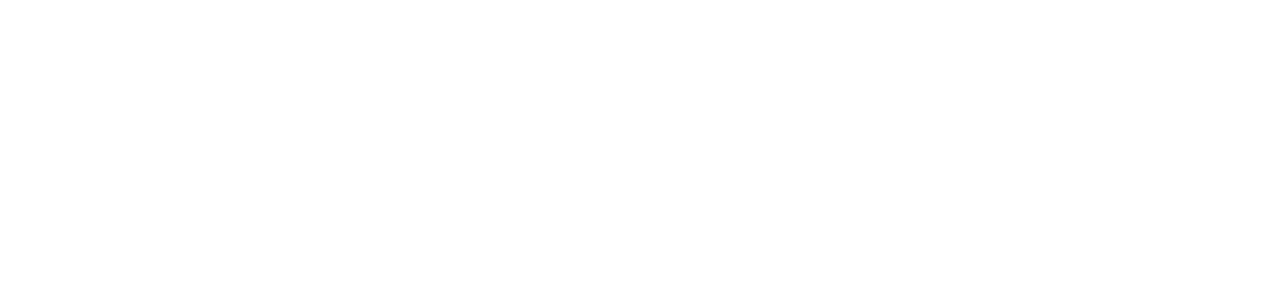
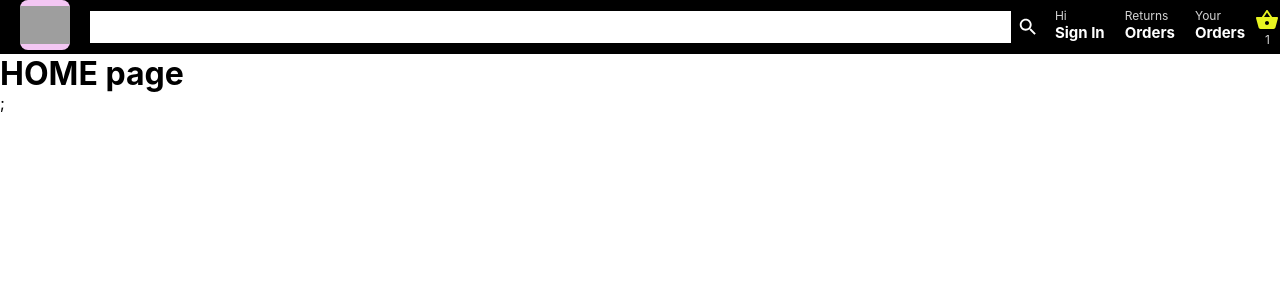
Before and after one commit to kosmolet/react-firebase-shop, a React (Create React App) app: page / in a window 1280 px wide. Shown: the top 300 px of the page. Built offline with nearby package versions, Linux system fonts and the light colour scheme; grey boxes are pictures that could not be loaded.

Commit message:
add navbar and search

```diff
--- a/package.json
+++ b/package.json
@@ -3,11 +3,14 @@
     "version": "0.1.0",
     "private": true,
     "dependencies": {
+        "@material-ui/core": "^4.11.2",
+        "@material-ui/icons": "^4.11.2",
         "@testing-library/jest-dom": "^5.11.6",
         "@testing-library/react": "^11.2.2",
         "@testing-library/user-event": "^12.5.0",
         "react": "^17.0.1",
         "react-dom": "^17.0.1",
+        "react-router-dom": "^5.2.0",
         "react-scripts": "4.0.1",
         "web-vitals": "^0.2.4"
     },
--- a/src/App.js
+++ b/src/App.js
@@ -1,8 +1,28 @@
 import React from 'react';
 import './App.css';
+import { BrowserRouter as Router, Switch, Route } from 'react-router-dom';
+import Header from './Header';
 
 function App() {
-  return <div className="App"></div>;
+  return (
+    <Router>
+      <div className="App">
+        <Switch>
+          <Route path="/checkout">
+            <h1>Checkout</h1>
+          </Route>
+          <Route path="/login">
+            <h1>login page</h1>
+          </Route>
+          <Route path="/">
+            <Header />
+            <h1>HOME page</h1>
+          </Route>
+        </Switch>
+      </div>
+      ;
+    </Router>
+  );
 }
 
 export default App;
--- /dev/null
+++ b/src/Header.css
@@ -0,0 +1,66 @@
+.header {
+  background-color: rgb(0, 0, 0);
+  display: flex;
+  justify-content: space-around;
+  align-items: center;
+  position: sticky;
+  top: 0;
+  z-index: 10;
+}
+.header-logo {
+  object-fit: contain;
+  width: 50px;
+  height: 50px;
+  margin: 0 20px 0 20px;
+  background-color: rgb(243, 198, 243);
+  border-radius: 8px;
+}
+.header-search-wrapper {
+  display: flex;
+  flex: 1;
+}
+.header-search-input {
+  height: 12px;
+  padding: 10px;
+  width: 100%;
+  border: none;
+}
+.header-search-icon {
+  color: white;
+  height: 22px !important;
+  padding: 5px;
+}
+.header-actions-wrapper {
+  display: flex;
+  justify-content: space-evenly;
+}
+.header-actions-link {
+  text-decoration: none;
+  color: white;
+}
+.actions-option {
+  display: flex;
+  flex-direction: column;
+  margin-left: 10px;
+  margin-right: 10px;
+}
+.line1 {
+  font-size: 12px;
+  color: lightgrey;
+}
+.line2 {
+  font-size: 15px;
+  color: white;
+  font-weight: bold;
+}
+.actions-optionCart {
+  display: flex;
+  flex-direction: column;
+}
+.nav-cartCount {
+  margin-right: 10px;
+  margin-left: 10px;
+}
+.nav-cartImg {
+  color: #e8f420;
+}
--- /dev/null
+++ b/src/Header.js
@@ -0,0 +1,54 @@
+import React from 'react';
+import { Link } from 'react-router-dom';
+import SearchIcon from '@material-ui/icons/Search';
+import ShoppingBasketIcon from '@material-ui/icons/ShoppingBasket';
+import './Header.css';
+
+const Header = () => {
+  const a = 0;
+  return (
+    <nav className="header">
+      <Link to="/">
+        <img
+          className="header-logo"
+          src="https://res.cloudinary.com/dnkftif1n/image/upload/v1607232370/projectsGitHUB/clipart2854838_zlwrwp.png"
+          alt="logo"
+        />
+      </Link>
+
+      <div className="header-search-wrapper">
+        <input type="text" className="header-search-input" />
+        <SearchIcon className="header-search-icon" />
+      </div>
+
+      <div className="header-actions-wrapper">
+        <Link to="/" className="header-actions-link">
+          <div className="actions-option">
+            <span className="line1">Hi</span>
+            <span className="line2">Sign In</span>
+          </div>
+        </Link>
+        <Link to="/" className="header-actions-link">
+          <div className="actions-option">
+            <span className="line1">Returns</span>
+            <span className="line2">Orders</span>
+          </div>
+        </Link>
+        <Link to="/" className="header-actions-link">
+          <div className="actions-option">
+            <span className="line1">Your</span>
+            <span className="line2">Orders</span>
+          </div>
+        </Link>
+        <Link to="/checkout" className="header-actions-link">
+          <div className="actions-optionCart">
+            <ShoppingBasketIcon className="nav-cartImg" />
+            <span className="line1 nav-cartCount">1</span>
+          </div>
+        </Link>
+      </div>
+    </nav>
+  );
+};
+
+export default Header;
```
Also changed, not shown: .eslintrc.json, 2 other files (tests, documents, lock files or other folders).
